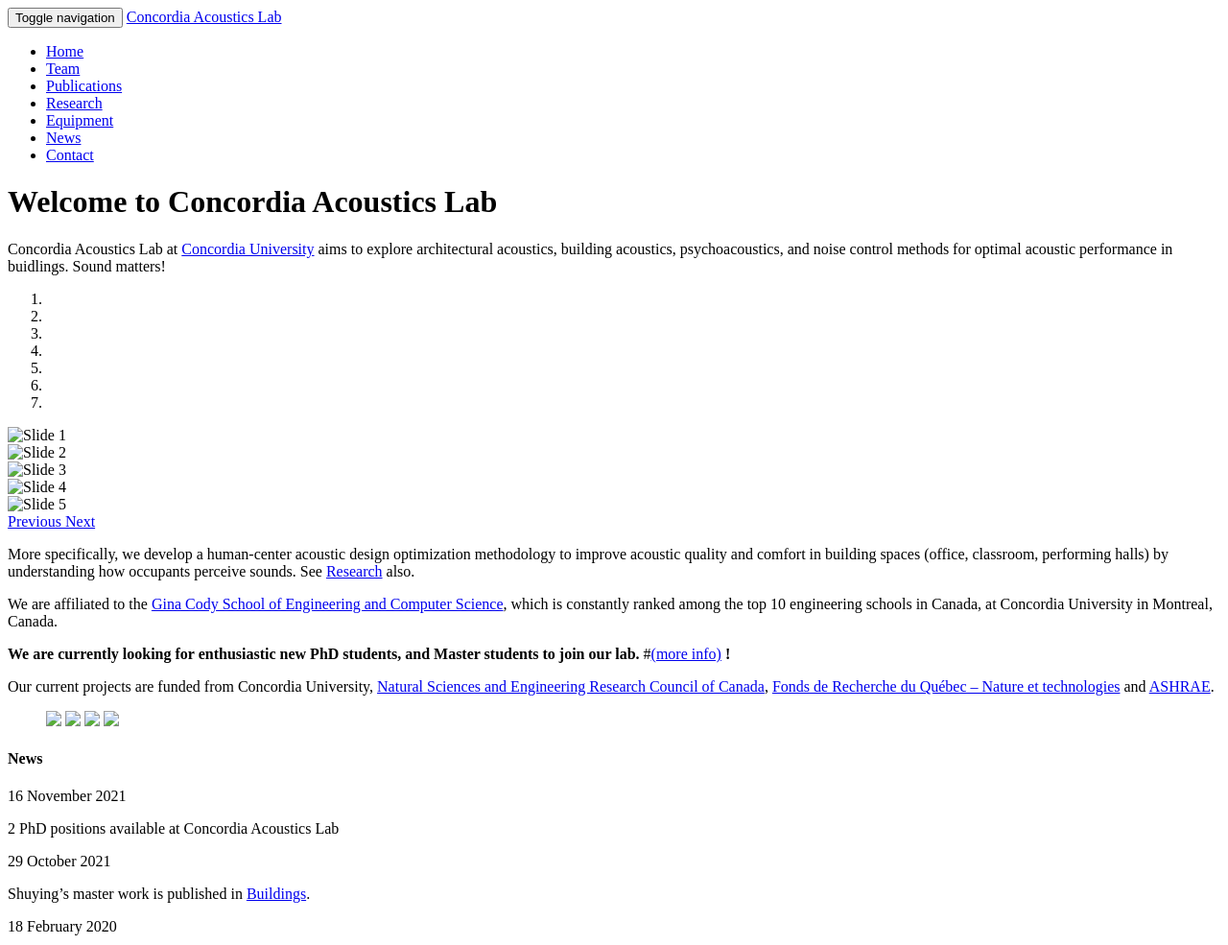
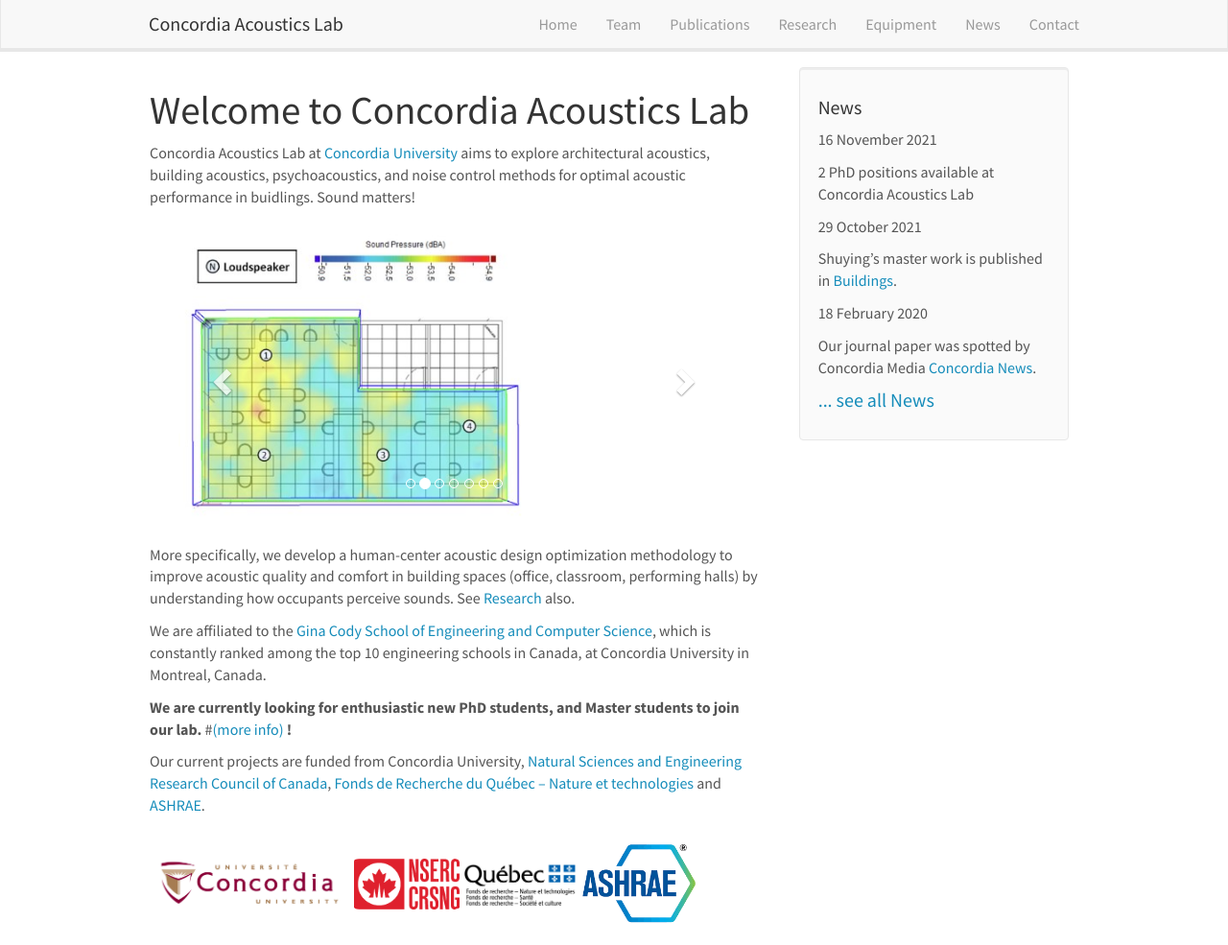
Before and after one commit to gi20plus/gi20plus.github.io, a plain HTML site: page index.html in a window 1280 px wide. Shown: the top 985 px of the page at 96% size. Drawn offline with nearby package versions, Linux system fonts and the light colour scheme.

Commit message:
locatlhost

```diff
--- a/404.html
+++ b/404.html
@@ -7,9 +7,9 @@
   <meta name="viewport" content="width=device-width, initial-scale=1">
   <title>Page Not Found</title>
   <meta name="description" content="Page not found. Your pixels are in another canvas.">
-  <link rel="stylesheet" href="http://localhost:4000https://users.encs.concordia.ca/~jhlee//css/main.css">
-  <link rel="canonical" href="http://localhost:4000https://users.encs.concordia.ca/~jhlee//404.html">
-<link rel="shortcut icon" type ="image/x-icon" href="http://localhost:4000https://users.encs.concordia.ca/~jhlee//images/favicon.ico">
+  <link rel="stylesheet" href="http://localhost:4000/css/main.css">
+  <link rel="canonical" href="http://localhost:4000/404.html">
+<link rel="shortcut icon" type ="image/x-icon" href="http://localhost:4000/images/favicon.ico">
 
 
 
@@ -28,17 +28,17 @@
 		<span class="icon-bar"></span>
 	  </button>
 
-    <a class="navbar-brand" href="http://localhost:4000https://users.encs.concordia.ca/~jhlee//">Concordia Acoustics Lab </a>
+    <a class="navbar-brand" href="http://localhost:4000/">Concordia Acoustics Lab </a>
 	</div>
 	<div class="collapse navbar-collapse" id="navbar-collapse-1">
 	  <ul class="nav navbar-nav navbar-right">
-		<li><a href="http://localhost:4000https://users.encs.concordia.ca/~jhlee//">Home</a></li>
-		<li><a href="http://localhost:4000https://users.encs.concordia.ca/~jhlee//team">Team</a></li>
-		<li><a href="http://localhost:4000https://users.encs.concordia.ca/~jhlee//publications">Publications</a></li>
-		<li><a href="http://localhost:4000https://users.encs.concordia.ca/~jhlee//research">Research</a></li>
-		<li><a href="http://localhost:4000https://users.encs.concordia.ca/~jhlee//equipment">Equipment</a></li>
-    <li><a href="http://localhost:4000https://users.encs.concordia.ca/~jhlee//allnews">News</a></li>
-    <li><a href="http://localhost:4000https://users.encs.concordia.ca/~jhlee//contact">Contact</a></li>
+		<li><a href="http://localhost:4000/">Home</a></li>
+		<li><a href="http://localhost:4000/team">Team</a></li>
+		<li><a href="http://localhost:4000/publications">Publications</a></li>
+		<li><a href="http://localhost:4000/research">Research</a></li>
+		<li><a href="http://localhost:4000/equipment">Equipment</a></li>
+    <li><a href="http://localhost:4000/allnews">News</a></li>
+    <li><a href="http://localhost:4000/contact">Contact</a></li>
 	  </ul>
 	</div>
   </div>
@@ -82,7 +82,7 @@
 </div>
 
 <script src="https://ajax.googleapis.com/ajax/libs/jquery/1.11.3/jquery.min.js"></script>
-<script src="http://localhost:4000https://users.encs.concordia.ca/~jhlee//js/bootstrap.min.js"></script>
+<script src="http://localhost:4000/js/bootstrap.min.js"></script>
 
 
   </body>
--- a/feed.xml
+++ b/feed.xml
@@ -1,2 +1,2 @@
-<?xml version="1.0" encoding="utf-8"?><feed xmlns="http://www.w3.org/2005/Atom" ><generator uri="https://jekyllrb.com/" version="4.2.1">Jekyll</generator><link href="http://localhost:4000/https://users.encs.concordia.ca/~jhlee/feed.xml" rel="self" type="application/atom+xml" /><link href="http://localhost:4000/https://users.encs.concordia.ca/~jhlee/" rel="alternate" type="text/html" /><updated>2021-11-16T16:06:22-05:00</updated><id>http://localhost:4000/https://users.encs.concordia.ca/~jhlee/feed.xml</id><title type="html">Concordia Acoustics Lab</title><subtitle>Website of Joonhee Lee&apos;s Lab
+<?xml version="1.0" encoding="utf-8"?><feed xmlns="http://www.w3.org/2005/Atom" ><generator uri="https://jekyllrb.com/" version="4.2.1">Jekyll</generator><link href="http://localhost:4000/feed.xml" rel="self" type="application/atom+xml" /><link href="http://localhost:4000/" rel="alternate" type="text/html" /><updated>2021-11-16T16:31:27-05:00</updated><id>http://localhost:4000/feed.xml</id><title type="html">Concordia Acoustics Lab</title><subtitle>Website of Joonhee Lee&apos;s Lab
 </subtitle></feed>
--- a/index.html
+++ b/index.html
@@ -7,9 +7,9 @@
   <meta name="viewport" content="width=device-width, initial-scale=1">
   <title>Concordia Acoustics Lab</title>
   <meta name="description" content="Concordia Acoustics Lab">
-  <link rel="stylesheet" href="http://localhost:4000https://users.encs.concordia.ca/~jhlee//css/main.css">
-  <link rel="canonical" href="http://localhost:4000https://users.encs.concordia.ca/~jhlee//">
-<link rel="shortcut icon" type ="image/x-icon" href="http://localhost:4000https://users.encs.concordia.ca/~jhlee//images/favicon.ico">
+  <link rel="stylesheet" href="http://localhost:4000/css/main.css">
+  <link rel="canonical" href="http://localhost:4000/">
+<link rel="shortcut icon" type ="image/x-icon" href="http://localhost:4000/images/favicon.ico">
 
 
 
@@ -28,17 +28,17 @@
 		<span class="icon-bar"></span>
 	  </button>
 
-    <a class="navbar-brand" href="http://localhost:4000https://users.encs.concordia.ca/~jhlee//">Concordia Acoustics Lab </a>
+    <a class="navbar-brand" href="http://localhost:4000/">Concordia Acoustics Lab </a>
 	</div>
 	<div class="collapse navbar-collapse" id="navbar-collapse-1">
 	  <ul class="nav navbar-nav navbar-right">
-		<li><a href="http://localhost:4000https://users.encs.concordia.ca/~jhlee//">Home</a></li>
-		<li><a href="http://localhost:4000https://users.encs.concordia.ca/~jhlee//team">Team</a></li>
-		<li><a href="http://localhost:4000https://users.encs.concordia.ca/~jhlee//publications">Publications</a></li>
-		<li><a href="http://localhost:4000https://users.encs.concordia.ca/~jhlee//research">Research</a></li>
-		<li><a href="http://localhost:4000https://users.encs.concordia.ca/~jhlee//equipment">Equipment</a></li>
-    <li><a href="http://localhost:4000https://users.encs.concordia.ca/~jhlee//allnews">News</a></li>
-    <li><a href="http://localhost:4000https://users.encs.concordia.ca/~jhlee//contact">Contact</a></li>
+		<li><a href="http://localhost:4000/">Home</a></li>
+		<li><a href="http://localhost:4000/team">Team</a></li>
+		<li><a href="http://localhost:4000/publications">Publications</a></li>
+		<li><a href="http://localhost:4000/research">Research</a></li>
+		<li><a href="http://localhost:4000/equipment">Equipment</a></li>
+    <li><a href="http://localhost:4000/allnews">News</a></li>
+    <li><a href="http://localhost:4000/contact">Contact</a></li>
 	  </ul>
 	</div>
   </div>
@@ -67,19 +67,19 @@
     <!-- Items -->
     <div class="carousel-inner">
         <div class="item active">
-            <img src="http://localhost:4000https://users.encs.concordia.ca/~jhlee//images/slider7001400/classroom1.jpg" style="height: 310px" alt="Slide 1" />
+            <img src="http://localhost:4000/images/slider7001400/classroom1.jpg" style="height: 310px" alt="Slide 1" />
         </div>
         <div class="item">
-            <img src="http://localhost:4000https://users.encs.concordia.ca/~jhlee//images/slider7001400/office1.jpg" style="height: 310px" alt="Slide 2" />
+            <img src="http://localhost:4000/images/slider7001400/office1.jpg" style="height: 310px" alt="Slide 2" />
         </div>
         <div class="item">
-            <img src="http://localhost:4000https://users.encs.concordia.ca/~jhlee//images/slider7001400/ReverbChamber1.jpg" style="height: 310px" alt="Slide 3" />
+            <img src="http://localhost:4000/images/slider7001400/ReverbChamber1.jpg" style="height: 310px" alt="Slide 3" />
         </div>
         <div class="item">
-            <img src="http://localhost:4000https://users.encs.concordia.ca/~jhlee//images/slider7001400/ReverbChamber2.jpg" style="height: 310px" alt="Slide 4" />
+            <img src="http://localhost:4000/images/slider7001400/ReverbChamber2.jpg" style="height: 310px" alt="Slide 4" />
         </div>
         <div class="item">
-            <img src="http://localhost:4000https://users.encs.concordia.ca/~jhlee//images/slider7001400/tone1.jpg" style="height: 310px" alt="Slide 5" />
+            <img src="http://localhost:4000/images/slider7001400/tone1.jpg" style="height: 310px" alt="Slide 5" />
         </div>
     </div>
   <a class="left carousel-control" href="#carousel" role="button" data-slide="prev">
@@ -97,15 +97,15 @@
 <p>We are affiliated to the <a href="https://www.concordia.ca/ginacody.html">Gina Cody School of Engineering and Computer Science</a>, which is constantly ranked among the top 10 engineering schools in Canada, at Concordia University in Montreal, Canada.</p>
 
 <p><strong>We are currently looking for enthusiastic new PhD students, and Master students to join our lab.</strong>
- #<a href="http://localhost:4000https://users.encs.concordia.ca/~jhlee//vacancies">(more info)</a> <strong>!</strong></p>
+ #<a href="http://localhost:4000/vacancies">(more info)</a> <strong>!</strong></p>
 
 <p>Our current projects are funded from Concordia University, <a href="https://www.nserc-crsng.gc.ca/index_eng.asp">Natural Sciences and Engineering Research Council of Canada</a>, <a href="https://frq.gouv.qc.ca/en/">Fonds de Recherche du Québec – Nature et technologies</a> and <a href="https://www.ashrae.org/">ASHRAE</a>.</p>
 
 <figure class="fourth">
-  <p><img src="http://localhost:4000https://users.encs.concordia.ca/~jhlee//images/logopic/logo_Concordia.jpg" style="width: 210px" />
-  <img src="http://localhost:4000https://users.encs.concordia.ca/~jhlee//images/logopic/logo_NSERC.png" style="width: 110px" />
-  <img src="http://localhost:4000https://users.encs.concordia.ca/~jhlee//images/logopic/logo_frg.jpg" style="width: 120px" />
-  <img src="http://localhost:4000https://users.encs.concordia.ca/~jhlee//images/logopic/logo_ASHRAE.png" style="width: 120px" /></p>
+  <p><img src="http://localhost:4000/images/logopic/logo_Concordia.jpg" style="width: 210px" />
+  <img src="http://localhost:4000/images/logopic/logo_NSERC.png" style="width: 110px" />
+  <img src="http://localhost:4000/images/logopic/logo_frg.jpg" style="width: 120px" />
+  <img src="http://localhost:4000/images/logopic/logo_ASHRAE.png" style="width: 120px" /></p>
 </figure>
 
   </div>
@@ -136,7 +136,7 @@
 </p>
 
 
-<h4><a href="http://localhost:4000https://users.encs.concordia.ca/~jhlee//allnews.html">... see all News</a></h4>
+<h4><a href="http://localhost:4000/allnews.html">... see all News</a></h4>
 
     </div>
 
@@ -174,7 +174,7 @@
 </div>
 
 <script src="https://ajax.googleapis.com/ajax/libs/jquery/1.11.3/jquery.min.js"></script>
-<script src="http://localhost:4000https://users.encs.concordia.ca/~jhlee//js/bootstrap.min.js"></script>
+<script src="http://localhost:4000/js/bootstrap.min.js"></script>
 
 
   </body>
```
Also changed, not shown: allnews.html (+12 -12 lines), contact.html (+12 -12 lines), equipment/index.html (+18 -18 lines), publications/index.html (+12 -12 lines), research/index.html (+12 -12 lines), team/index.html (+20 -20 lines).
